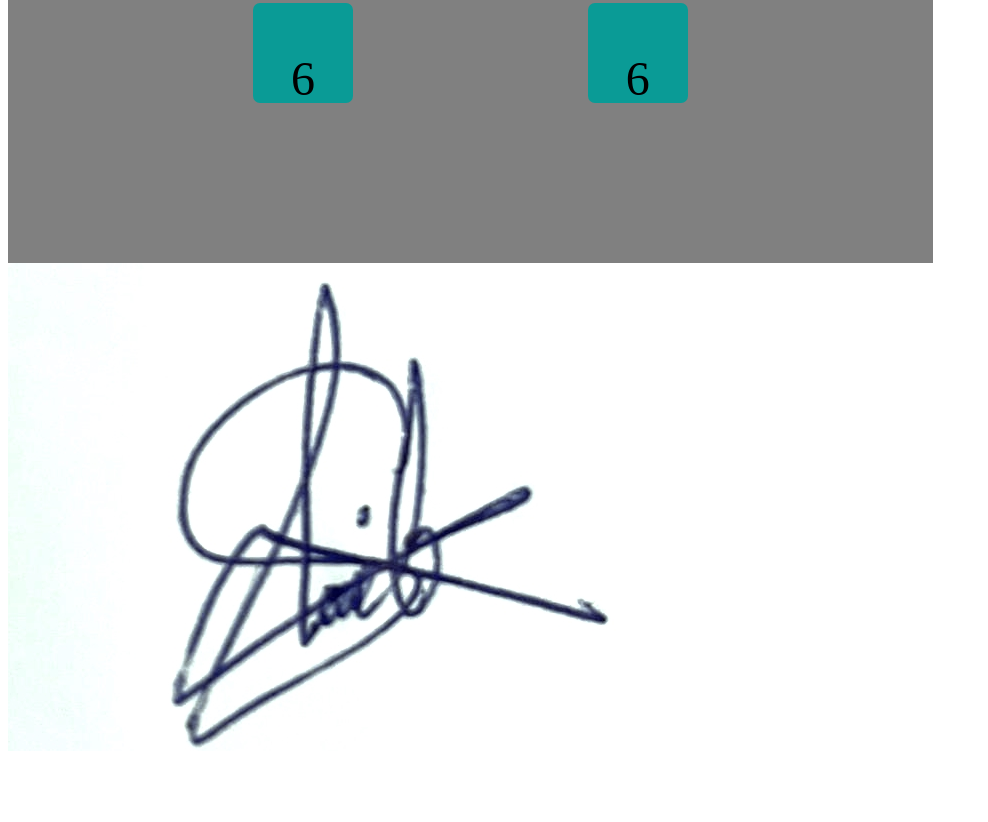
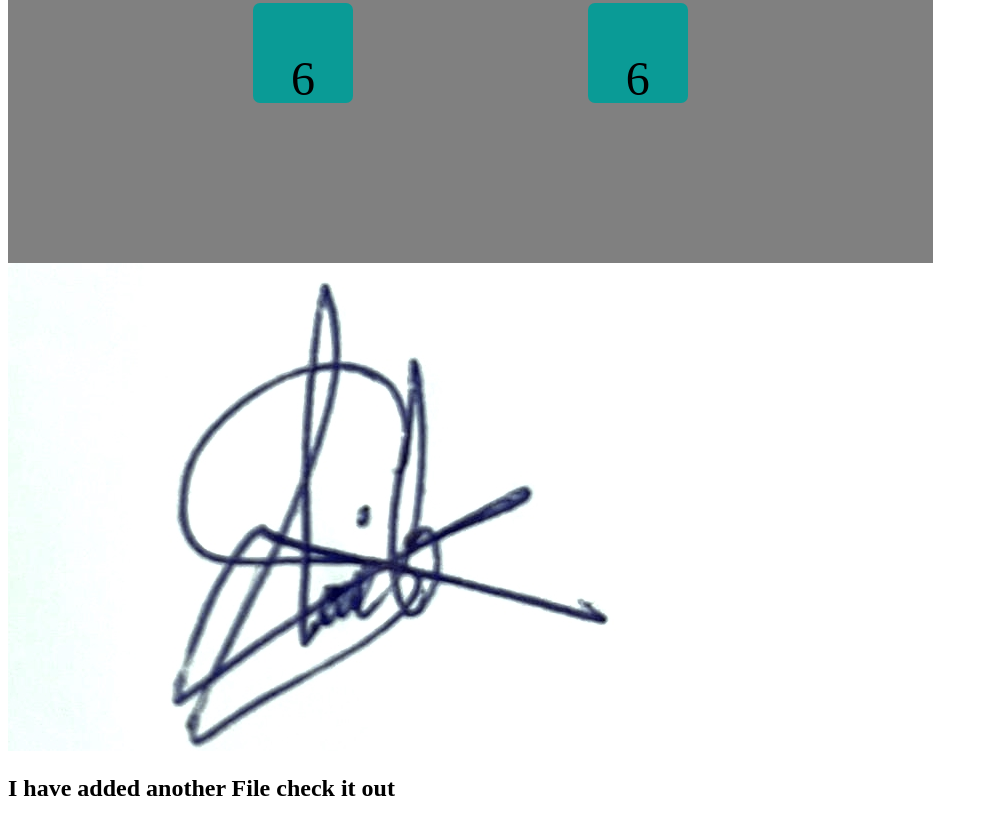
Before and after one commit to Shariful7834/Box_Model, a plain HTML site: page index.html in a window 1280 px wide. Shown: the part 285-1107 px from the top of the page, without its empty margins (0-988 px from the left). Before the commit the page ends 1048 px from the top, so only its background shows below. Drawn offline with Linux system fonts and the light colour scheme.

Commit message:
Added Heading

```diff
--- a/index.html
+++ b/index.html
@@ -21,6 +21,7 @@
     </div>
     <div>
       <img src="Signature2.jpeg" alt="" />
+      <h2>I have added another File check it out</h2>
     </div>
   </body>
 </html>
```
